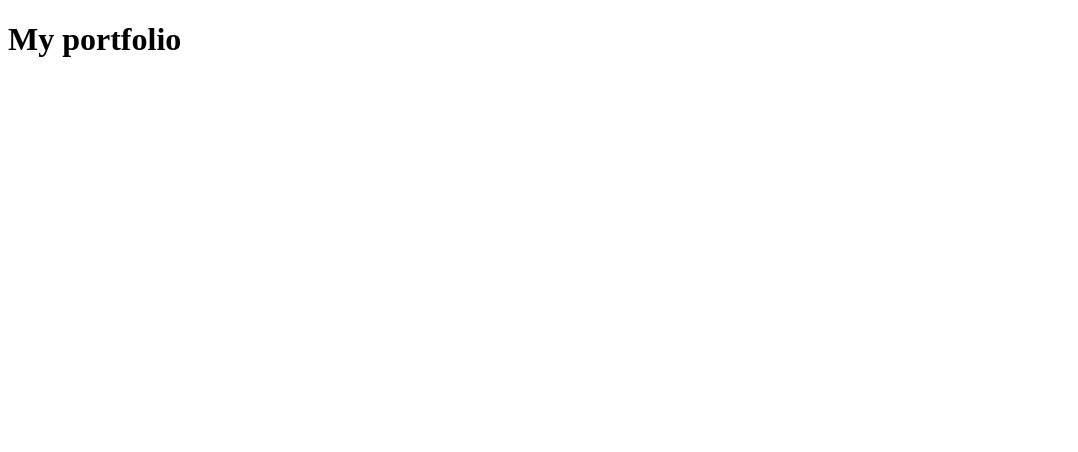
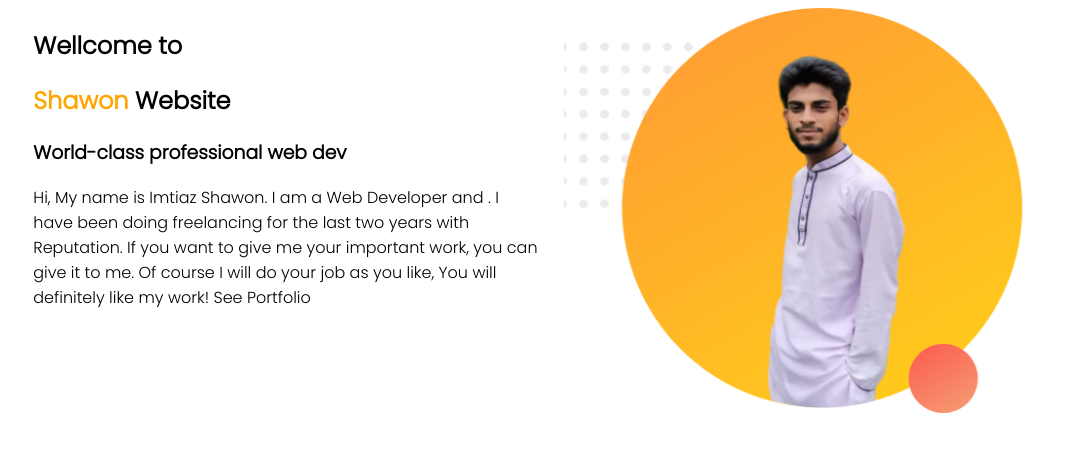
Before and after one commit to Imtiazshaon/My-portfolio, a plain HTML site: page index.html in a window 1280 px wide. Shown: the whole page, without its empty margins (0-1078 px from the left). Drawn offline with Linux system fonts and the light colour scheme.

Commit message:
added top part

```diff
--- a/index.html
+++ b/index.html
@@ -3,9 +3,22 @@
 <head>
     <meta charset="UTF-8">
     <meta name="viewport" content="width=device-width, initial-scale=1.0">
-    <title>Document</title>
+    <title>Shawon web developer</title>
+    <link href="https://fonts.googleapis.com/css2?family=Poppins:wght@100;300&display=swap" rel="stylesheet">
+    <link rel="stylesheet" href="style.css">
 </head>
 <body>
-    <h1>My portfolio</h1>
+    <section>
+        <div class="half-width">
+            <h1>Wellcome to</h1>
+        <h1><span class="name-highlight">Shawon</span> Website</h1>
+        <h3>World-class professional web dev</h3>
+        <p>Hi, My name is Imtiaz Shawon. I am a Web Developer and . I have been doing freelancing for the last two years with Reputation. If you want to give me your important work, you can give it to me. Of course I will do your job as you like, You will definitely like my work! See Portfolio </p>
+        </div>
+        <div class="half-width">
+            <img src="images/profile.png" alt="">
+        </div>
+
+    </section>
 </body>
 </html>
--- /dev/null
+++ b/style.css
@@ -0,0 +1,15 @@
+body{
+    font-family: 'Poppins', sans-serif;
+}
+.name-highlight{
+    color: orange;
+}
+.half-width{
+    width: 40%;
+    float: left;
+    margin: left 5%;
+    padding-left: 2%;
+}
+.half-width img{
+    width: 100%;
+    }
```
Also changed, not shown: images/image 11.png (added), images/profile.png (added).
